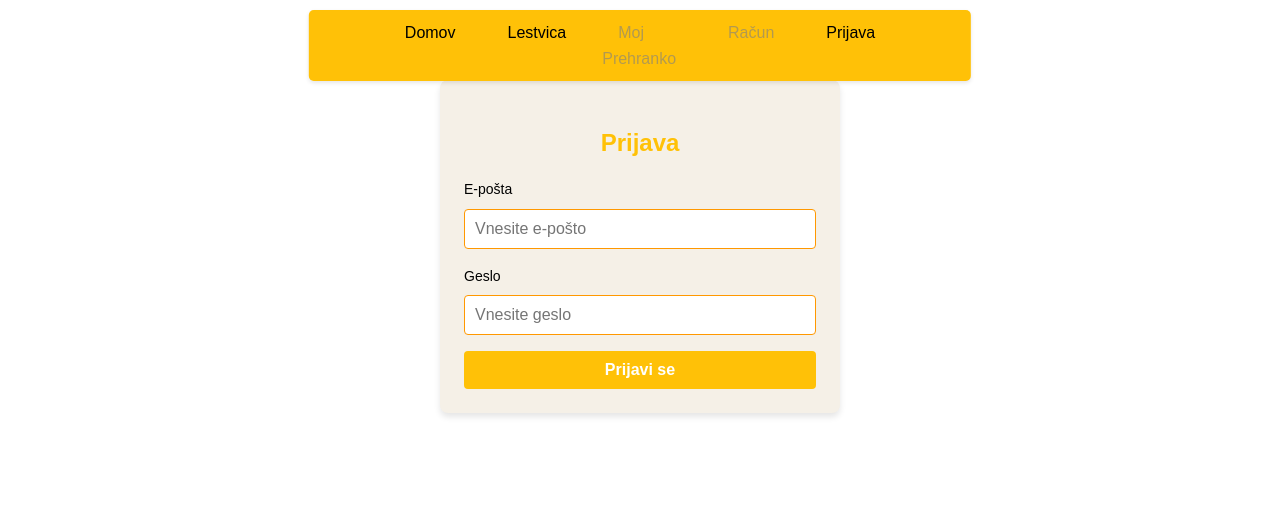
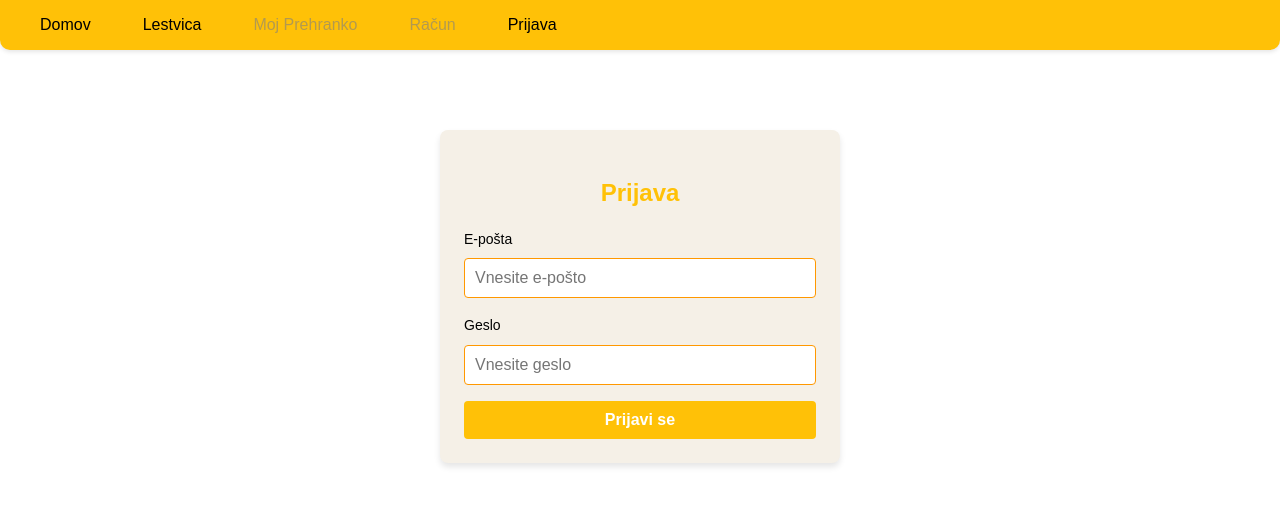
Before and after one commit to MartinFerk/prehranko, a React (Create React App) app in the folder RAZI/frontend/: page /login in a window 1280 px wide. Shown: the top 506 px of the page. Built offline with nearby package versions, Linux system fonts and the light colour scheme; some icons are missing.

Commit message:
Updated styles

```diff
--- a/RAZI/frontend/src/styles.css
+++ b/RAZI/frontend/src/styles.css
@@ -56,18 +56,20 @@ html, body {
 
 /* Navigacijski vrstica */
 .navbar {
-  background-color: var(--primary); /* Rumena ozadje, kot gumbi na mobilni aplikaciji */
-  width: fit-content;
-  margin: 10px auto;
-  padding: 10px 80px;
-  position: fixed; /* Fiksirano na vrhu */
-  border-radius: 5px;
+  display: flex;
+  justify-content: space-between;
+  align-items: center;
+  background-color: var(--primary);
+  padding: 12px 24px;
+  border-radius: 0 0 10px 10px;
+  box-shadow: 0 2px 4px rgba(0, 0, 0, 0.1);
+  position: relative;
   top: 0;
-  left: 50%;
-  transform: translateX(-50%);
+  left: 0;
+  width: 100%;
   z-index: 1000;
-  box-shadow: 0 2px 4px rgba(0, 0, 0, 0.1);
 }
+
 
 .navbar-list {
   list-style: none;
@@ -552,6 +554,81 @@ html, body {
   padding: 1rem;
   margin: 1rem 0;
   border-left: 5px solid #ffcc00;
+  font-size: 1rem;
+  line-height: 1.4;
+  border-radius: 8px;
+  box-shadow: 0 1px 4px rgba(0,0,0,0.05);
+}
+
+.latest-obrok p {
+  margin: 0.3rem 0;
+}
+
+
+body, html {
+  margin: 0;
+  padding: 0;
+  overflow: hidden; /* prepreči scroll */
+  height: 100%;
+}
+
+.home-layout {
+  display: flex;
+  flex-direction: row;
+  width: 100vw;
+  height: 100vh;
+  overflow: hidden;
+}
+
+.left-panel {
+  width: 20%;
+  padding: 1rem;
+  margin-top: 1%; /* Dodan razmik za uskladitev z navigacijo */
+  background-color: var(--card-background);
+  box-shadow: 2px 0 5px rgba(0,0,0,0.05);
+  overflow-y: auto;
+}
+
+.right-panel {
+  width: 75%;
+  height: 100%;
+  padding-top: 20px; /* Dodan razmik za uskladitev z navigacijo */
+}
+
+.map-container {
+  height: 85vh;         /* zemljevid bo visok 85% višine zaslona */
+  width: 100%;
+  margin-left: 2%;
+  margin-top: 0;      /* zamik od vrha */
+  border: none;
+  border-radius: 12px;
+  box-shadow: 0 2px 6px rgba(0, 0, 0, 0.1);
+  background-color: #fff; /* bela podlaga za primer, če zemljevid ni naložen */
+}
+
+.navbar-left {
+  display: flex;
+  gap: 20px;
+  align-items: center;
+}
+
+.navbar-right {
+  display: flex;
+  flex-direction: column;
+  align-items: flex-end;
+  gap: 6px;
+  color: #333;
+}
+
+.navbar h2 {
+  margin: 0;
   font-size: 1.1rem;
-  line-height: 1.6;
+  color: #333;
 }
+
+.checkbox-wrapper {
+  margin-top: 1rem;
+  margin-left: 2%;
+  border-radius: 8px;
+  font-size: 0.95rem;
+}
```
